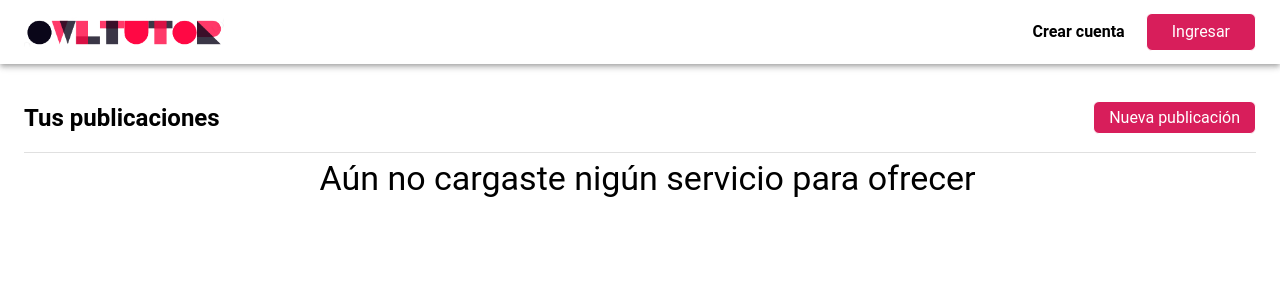
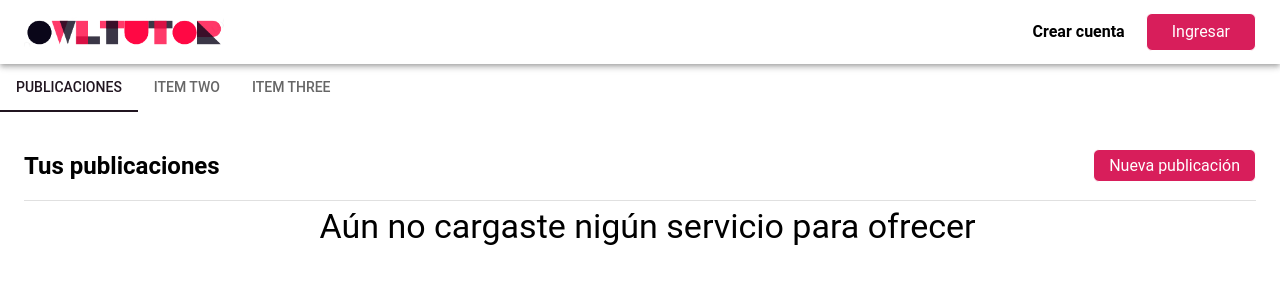
Before and after one commit to asantoro36/Owltutor, a React (Create React App) app: page /profile in a window 1280 px wide. Shown: the top 300 px of the page. Built offline with nearby package versions, Linux system fonts and the light colour scheme.

Commit message:
Add profile tabs

```diff
--- a/src/profile/Profile.tsx
+++ b/src/profile/Profile.tsx
@@ -1,12 +1,44 @@
 import AppBar from "../components/AppBar/AppBar";
 import React from "react";
 import { Courses } from "../courses/Courses";
+import {Tab, Tabs} from "@mui/material";
+import Typography from "@mui/material/Typography";
 
 export const Profile = () => {
+    const [value, setValue] = React.useState('one');
+
+    const handleChange = (event: React.SyntheticEvent, newValue: string) => {
+        setValue(newValue);
+    };
     return(
         <>
             <AppBar/>
-            <Courses/>
+            <Tabs
+                value={value}
+                onChange={handleChange}
+                textColor="secondary"
+                indicatorColor="secondary"
+                aria-label="secondary tabs example"
+            >
+                <Tab value="one" label="Publicaciones" />
+                <Tab value="two" label="Item Two" />
+                <Tab value="three" label="Item Three" />
+            </Tabs>
+            <div>
+                {value === "one" && (
+                    <Courses/>
+                )}
+                {value === "two" && (
+                    <Typography component="div">
+                        Contenido de la pestaña dos
+                    </Typography>
+                )}
+                {value === "three" && (
+                    <Typography component="div">
+                        Contenido de la pestaña tres
+                    </Typography>
+                )}
+            </div>
         </>
     )
 }
```
